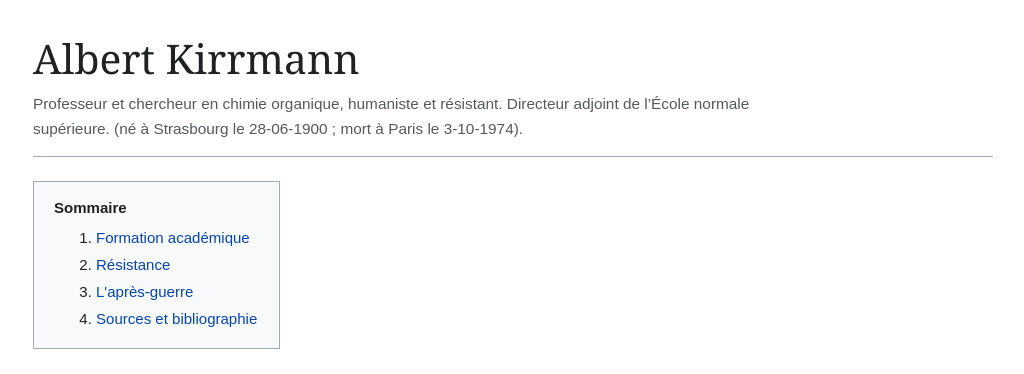
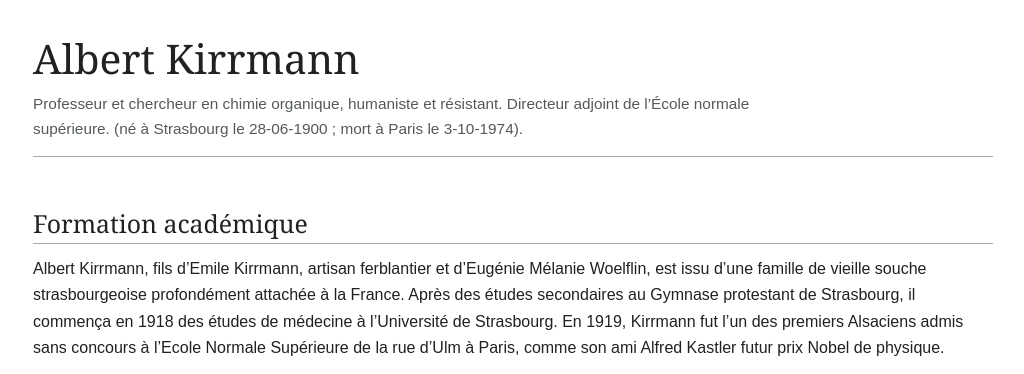
Before and after one commit to Dr-VLZ/Albert_Kirrmann, a plain HTML site: page index.html in a window 1280 px wide. Shown: the top 374 px of the page, without its empty margins (127-1151 px from the left). Drawn offline with Linux system fonts and the light colour scheme.

Commit message:
Update index.html

```diff
--- a/index.html
+++ b/index.html
@@ -156,15 +156,6 @@
       <h1>Albert Kirrmann</h1>
       <p class="subtitle">Professeur et chercheur en chimie organique, humaniste et résistant. Directeur adjoint de l’École normale supérieure. (né à Strasbourg le 28-06-1900 ; mort à Paris le 3-10-1974).</p>
     </header>
-<nav class="toc" aria-label="Sommaire">
-  <p class="toc-title">Sommaire</p>
-  <ol>
-    <li><a href="#formation-academique">Formation académique</a></li>
-    <li><a href="#resistance">Résistance</a></li>
-    <li><a href="#apres-guerre">L'après-guerre</a></li>
-    <li><a href="#sources-et-bibliographie">Sources et bibliographie</a></li>
-  </ol>
-</nav>
     <article>
  <section id="formation-académique">
   <h2>
@@ -241,7 +232,7 @@
    Sur une photo du baptême de la première promotion de 26 diplômés ingénieurs de l’Ecole de Chimie, Kirrmann est aux côtés du Général de Lattre de Tassigny qui la parrainait. Il est également présent sur la photo de 24 diplômés de la promotion 1947, preuve de la vitalité retrouvée et d’une qualité de travail de l’Ecole, sur laquelle il veillait tout particulièrement.
   </p>
   <p>
-   Son élection comme doyen de la Faculté des Sciences (1947-1950) ne diminua en rien son intense activité scientifique. Guy Ourison lui succéda à son poste de chimie organique lorsqu’il quitta Strasbourg pour accéder à de nouvelles fonctions.
+   Son élection comme doyen de la Faculté des Sciences (1947-1950) ne diminua en rien son intense activité scientifique. Guy Ourisson lui succéda à son poste de chimie organique lorsqu’il quitta Strasbourg pour accéder à de nouvelles fonctions.
   </p>
   <p>
    En 1955 il fut nommé directeur du Laboratoire de Chimie et directeur-adjoint de l’Ecole Normale Supérieure, tâche qu’il accepta tout en la jugeant « dure et exaltante ».
```
